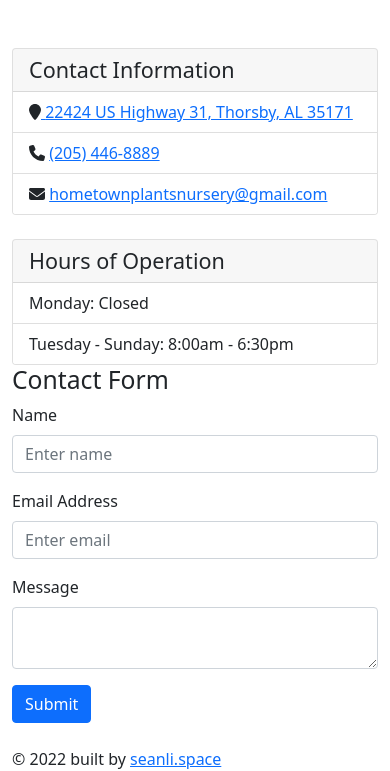
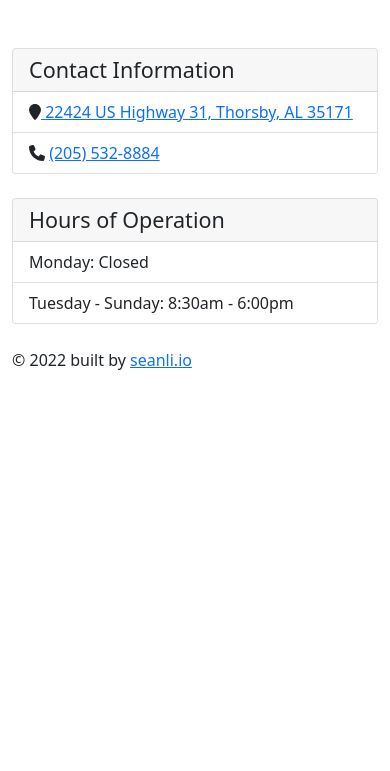
Before and after one commit to hometownplantsnursery/website, a Gatsby site: page / in a window 390 px wide. Shown: the part 807-1578 px from the top of the page. After the commit the page ends 1199 px from the top, so only its background shows below. Built offline with nearby package versions, Linux system fonts and the light colour scheme; Gatsby itself is replaced by a stand-in of ours.

Commit message:
updatd phone, removed deadlinks, removed email

```diff
--- a/gatsby-config.js
+++ b/gatsby-config.js
@@ -9,14 +9,14 @@ module.exports = {
         name: "home",
         link: "/",
       },
-      {
-        name: "contact",
-        link: "/contact",
-      },
-      {
-        name: "gallery",
-        link: "/gallery",
-      },
+      // {
+      //   name: "contact",
+      //   link: "/contact",
+      // },
+      // {
+      //   name: "gallery",
+      //   link: "/gallery",
+      // },
     ],
   },
   plugins: [
--- a/src/components/layout.js
+++ b/src/components/layout.js
@@ -41,7 +41,7 @@ const Layout = ({ children }) => {
         <footer>
           © {new Date().getFullYear()} built by
           {` `}
-          <a href="https://seanli.space">seanli.space</a>
+          <a href="https://seanli.io">seanli.io</a>
         </footer>
       </Container>
     </>
--- a/src/pages/index.js
+++ b/src/pages/index.js
@@ -262,14 +262,14 @@ const IndexPage = () => (
               </ListGroup.Item>
               <ListGroup.Item>
                 <FontAwesomeIcon icon={faPhone} />{" "}
-                <Link to="tel:2054468889">(205) 446-8889</Link>
+                <Link to="tel:20545328884">(205) 532-8884</Link>
               </ListGroup.Item>
-              <ListGroup.Item>
+              {/* <ListGroup.Item>
                 <FontAwesomeIcon icon={faEnvelope} />{" "}
                 <Link to="mailto:hometownplantsnursery@gmail.com">
                   hometownplantsnursery@gmail.com
                 </Link>
-              </ListGroup.Item>
+              </ListGroup.Item> */}
             </ListGroup>
           </Card>
           <br />
@@ -277,17 +277,17 @@ const IndexPage = () => (
             <Card.Header as={"h4"}>Hours of Operation</Card.Header>
             <ListGroup variant="flush">
               <ListGroup.Item>Monday: Closed</ListGroup.Item>
-              <ListGroup.Item>Tuesday - Sunday: 8:00am - 6:30pm</ListGroup.Item>
+              <ListGroup.Item>Tuesday - Sunday: 8:30am - 6:00pm</ListGroup.Item>
             </ListGroup>
           </Card>
         </Col>
       </Row>
     </Container>
 
-    <Container>
+    {/* <Container>
       <h2>Contact Form</h2>
       <ContactForm />
-    </Container>
+    </Container> */}
     <br />
   </Layout>
 )
```
Also changed, not shown: 1 other file.
